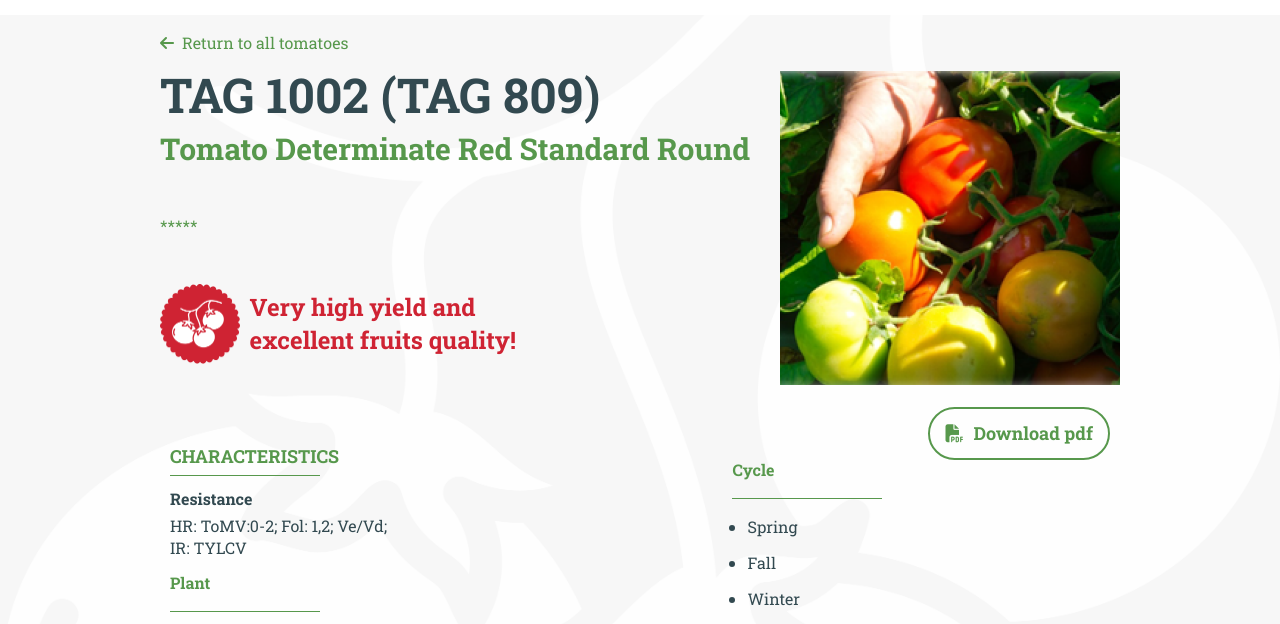
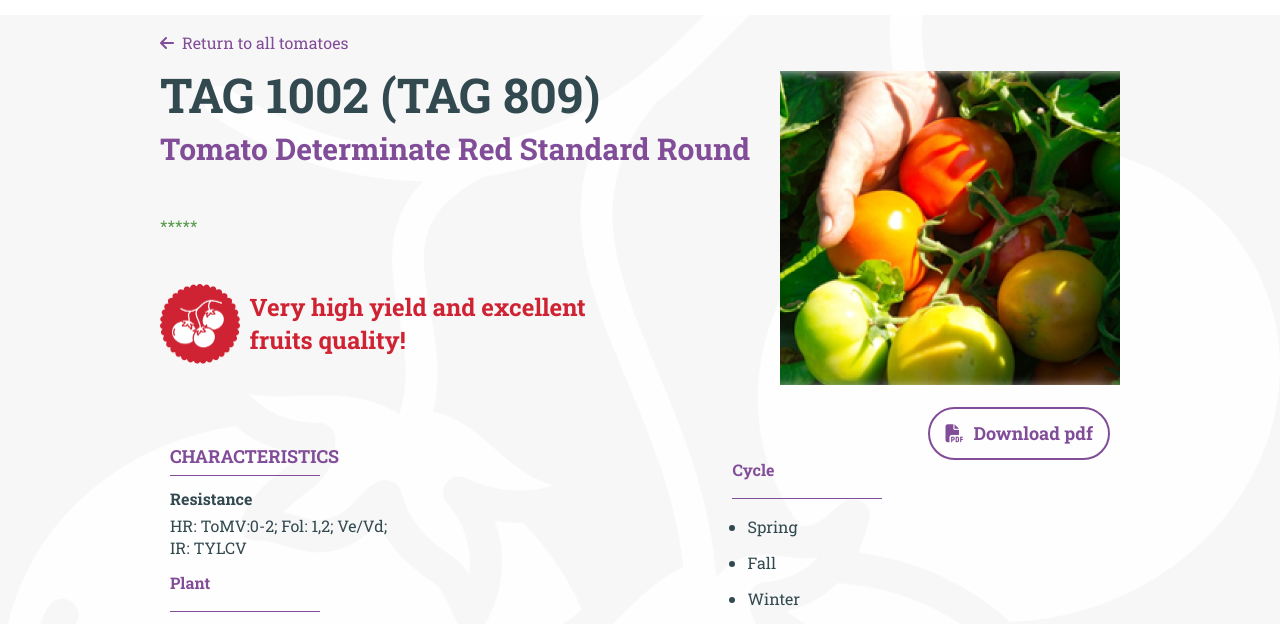
Before and after one commit to MrLipa2496/practice, a plain HTML site: page tomato-one.html in a window 1280 px wide. Shown: the part 120-744 px from the top of the page. Drawn offline with Linux system fonts and the light colour scheme.

```diff
--- a/assets/css/styles.css
+++ b/assets/css/styles.css
@@ -2,6 +2,7 @@
   --main-color: #324950;
   --brown-color: #735440;
   --green-color: #57984c;
+  --perple-color: #814c98;
   --red-color: #cf2333;
 }
 
@@ -418,7 +419,7 @@ body {
 /* Products */
 
 .main {
-  background-color: #fcf0f0;
+  background-color: #f8f0fc;
 }
 
 .productsContainer {
@@ -663,7 +664,7 @@ body {
   display: inline-flex;
   align-items: center;
   text-decoration: none;
-  color: var(--green-color);
+  color: var(--perple-color);
   margin-bottom: 20px;
   transition: color 0.3s ease;
 }
@@ -699,7 +700,7 @@ body {
   font-size: 30px;
   font-weight: 700;
   line-height: 1.3;
-  color: var(--green-color);
+  color: var(--perple-color);
 }
 
 .toDicorateEl {
@@ -710,7 +711,7 @@ body {
   display: flex;
   align-items: center;
   gap: 10px;
-  max-width: 400px;
+  max-width: 490px;
   line-height: 1.4;
 }
 
@@ -741,10 +742,10 @@ body {
 }
 
 .toTitle {
-  color: var(--green-color);
+  color: var(--perple-color);
   text-transform: uppercase;
   padding-bottom: 10px;
-  border-bottom: 1px solid var(--green-color);
+  border-bottom: 1px solid var(--perple-color);
   max-width: 150px;
   font-size: 18px;
   font-weight: 700;
@@ -761,8 +762,8 @@ body {
 }
 
 .toGreenTitle {
-  color: var(--green-color);
-  border-bottom: 1px solid var(--green-color);
+  color: var(--perple-color);
+  border-bottom: 1px solid var(--perple-color);
   max-width: 150px;
   padding-bottom: 20px;
   margin-top: 15px;
@@ -799,14 +800,14 @@ body {
   border-radius: 40px;
   font-size: 18px;
   font-weight: 700;
-  border: 2px solid var(--green-color);
-  color: var(--green-color);
+  border: 2px solid var(--perple-color);
+  color: var(--perple-color);
   text-decoration: none;
   transition: 0.3s 0.1s linear;
 }
 
 .toPdf:hover {
-  background-color: var(--green-color);
+  background-color: var(--perple-color);
   color: white;
 }
 
```
